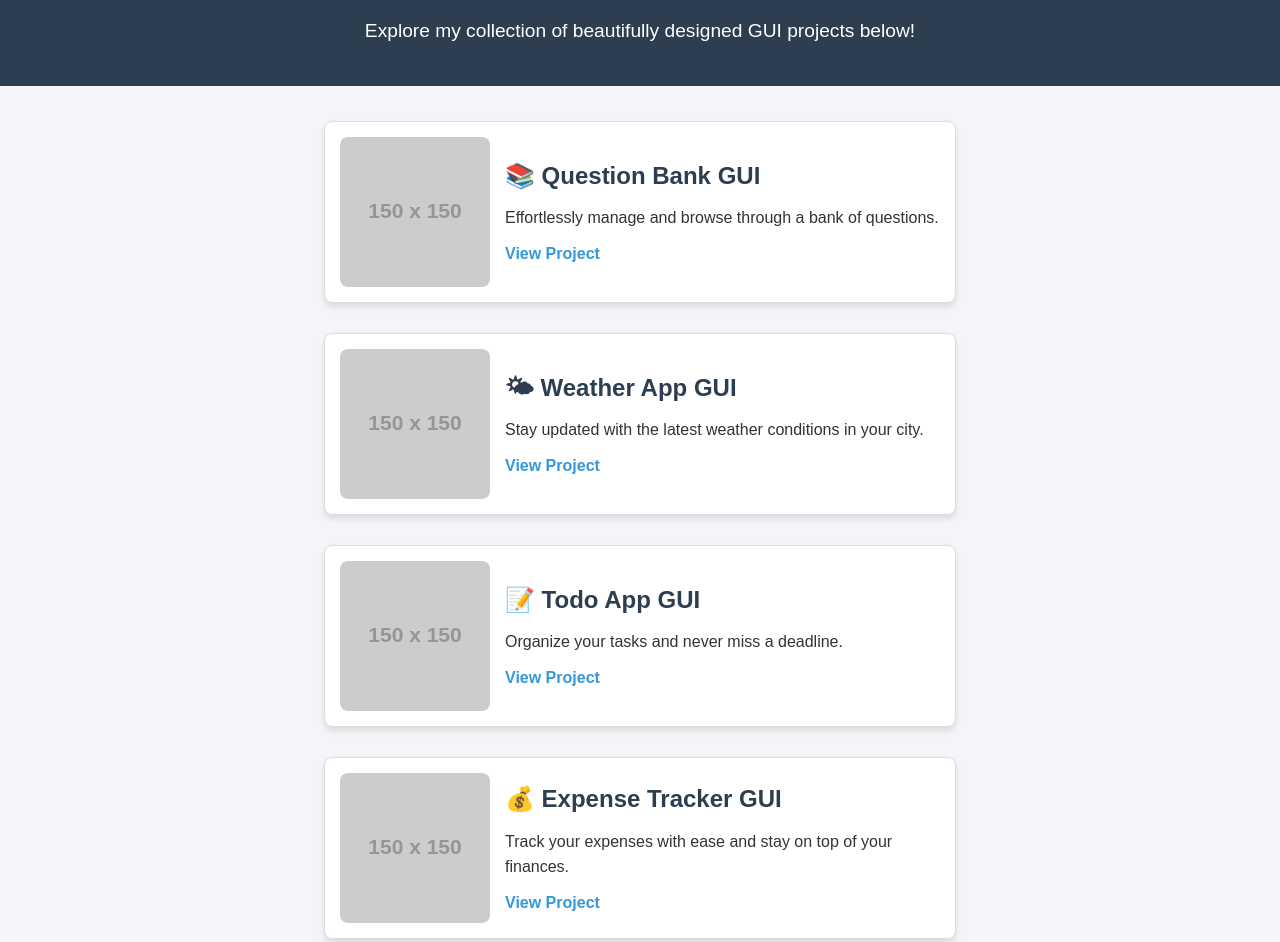
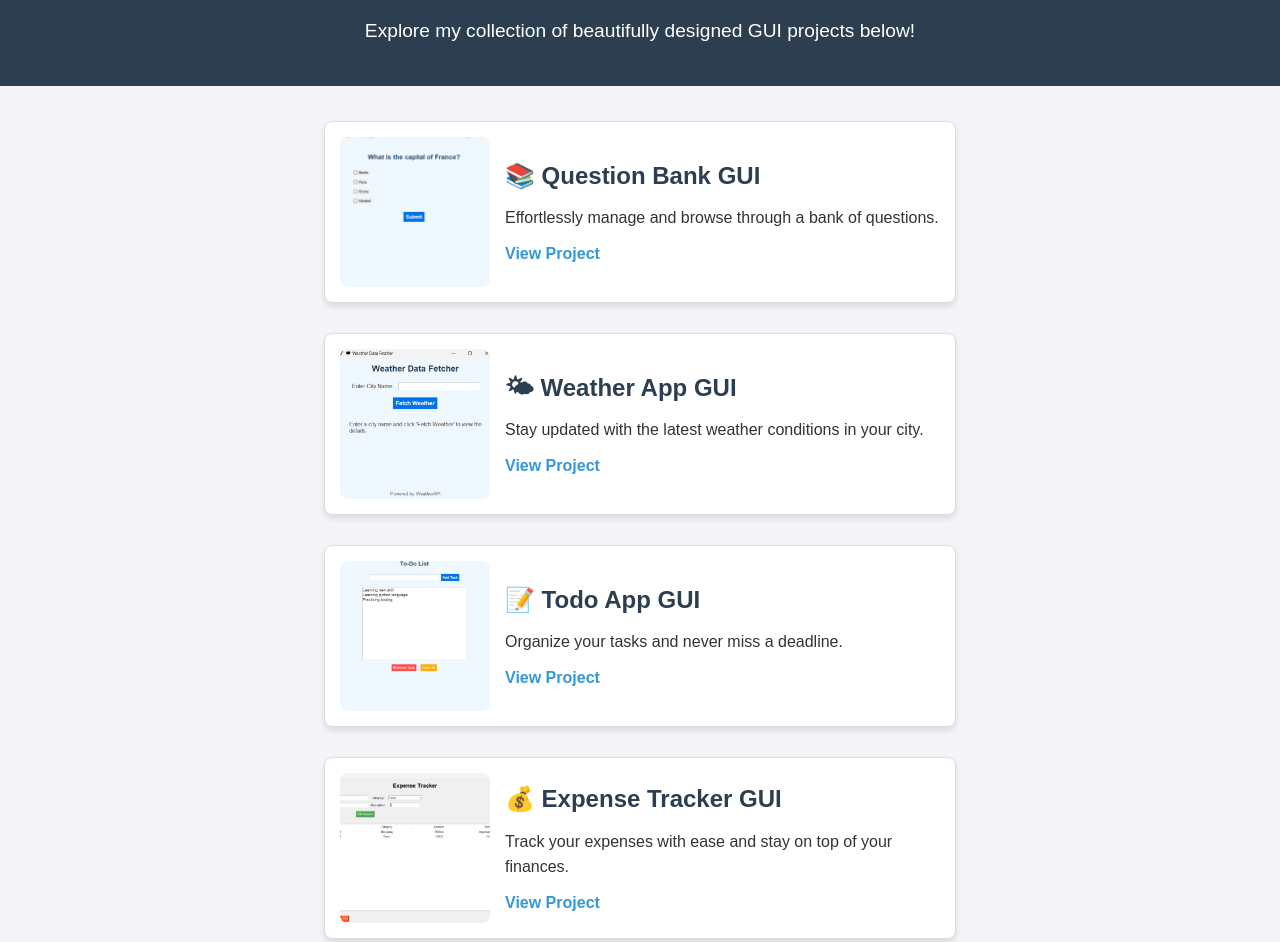
Before and after one commit to Dhruvsinghmalik/Dhruv-Singh-Malik.github.io, a plain HTML site: page index.html in a window 1280 px wide. Shown: the part 114-1056 px from the top of the page. Drawn offline with Linux system fonts and the light colour scheme; placeholder pictures from the web are drawn by us.

Commit message:
Update index.html

```diff
--- a/index.html
+++ b/index.html
@@ -104,8 +104,9 @@ footer {
         <p>Explore my collection of beautifully designed GUI projects below!</p>
     </header>
     <main>
-        <section class="project">
-            <img src="https://via.placeholder.com/150" alt="Question Bank GUI">
+
+<section class="project">
+            <img src="https://raw.githubusercontent.com/Dhruvsinghmalik/Dhruv-Singh-Malik.github.io/main/img/Question_bank_interface.png" alt="Question Bank GUI">
             <div class="info">
                 <h2>📚 Question Bank GUI</h2>
                 <p>Effortlessly manage and browse through a bank of questions.</p>
@@ -113,7 +114,7 @@ footer {
             </div>
         </section>
         <section class="project">
-            <img src="https://via.placeholder.com/150" alt="Weather App GUI">
+            <img src="https://raw.githubusercontent.com/Dhruvsinghmalik/Dhruv-Singh-Malik.github.io/main/img/weather.png" alt="Weather App GUI">
             <div class="info">
                 <h2>🌤 Weather App GUI</h2>
                 <p>Stay updated with the latest weather conditions in your city.</p>
@@ -121,7 +122,7 @@ footer {
             </div>
         </section>
         <section class="project">
-            <img src="https://via.placeholder.com/150" alt="Todo App GUI">
+            <img src="https://raw.githubusercontent.com/Dhruvsinghmalik/Dhruv-Singh-Malik.github.io/main/img/todo_list.png" alt="Todo App GUI">
             <div class="info">
                 <h2>📝 Todo App GUI</h2>
                 <p>Organize your tasks and never miss a deadline.</p>
@@ -129,13 +130,15 @@ footer {
             </div>
         </section>
         <section class="project">
-            <img src="https://via.placeholder.com/150" alt="Expense Tracker GUI">
+            <img src="https://raw.githubusercontent.com/Dhruvsinghmalik/Dhruv-Singh-Malik.github.io/main/img/Expense_result.png" alt="Expense Tracker GUI">
             <div class="info">
                 <h2>💰 Expense Tracker GUI</h2>
                 <p>Track your expenses with ease and stay on top of your finances.</p>
                 <a href="https://dhruvsinghmalik.github.io/Expenses_traker-Gui/" target="_blank">View Project</a>
             </div>
         </section>
+
+
     </main>
     <footer>
         <p>© 2024 Dhruv Singh Malik. All rights reserved.</p>
```
